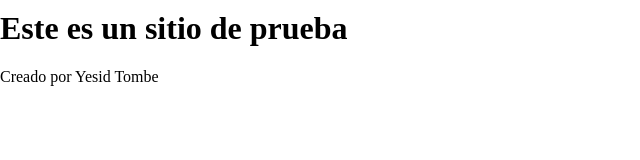
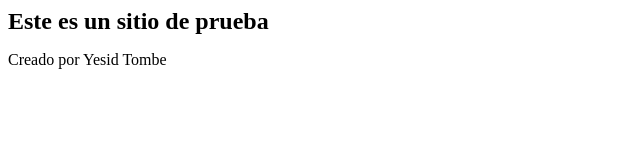
Before and after one commit to Yesidtombe/yesidtombe.github.io, a plain HTML site: page index.html in a window 1280 px wide. Shown: the whole page, without its empty margins (0-640 px from the left). Drawn offline with Linux system fonts and the light colour scheme.

Commit message:
update css

```diff
--- a/estilo.css
+++ b/estilo.css
@@ -1,5 +1,5 @@
-body {
-    margin: 10px 0;
+h1 {
+    font-size: 24px;
 }
 
 .container{
```
